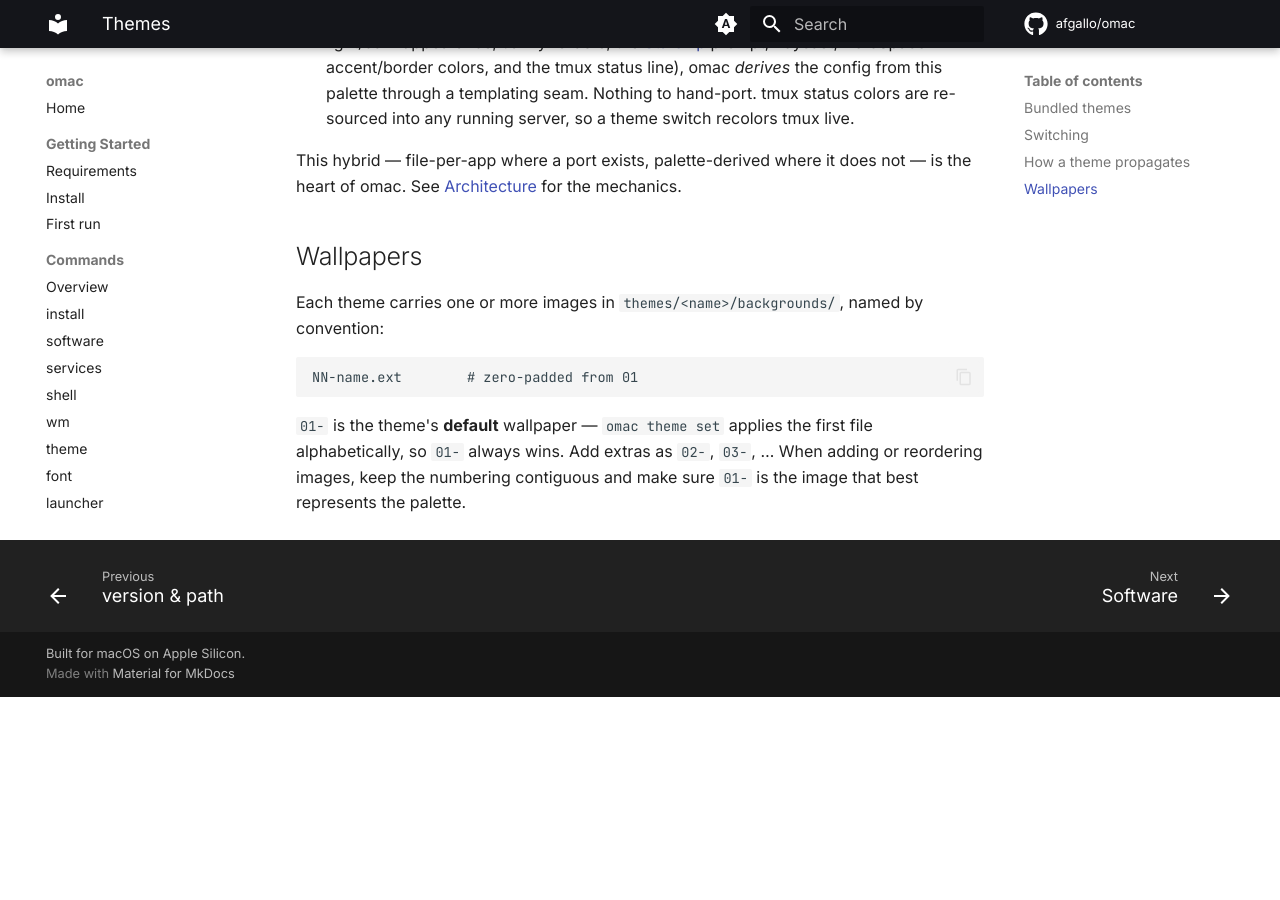
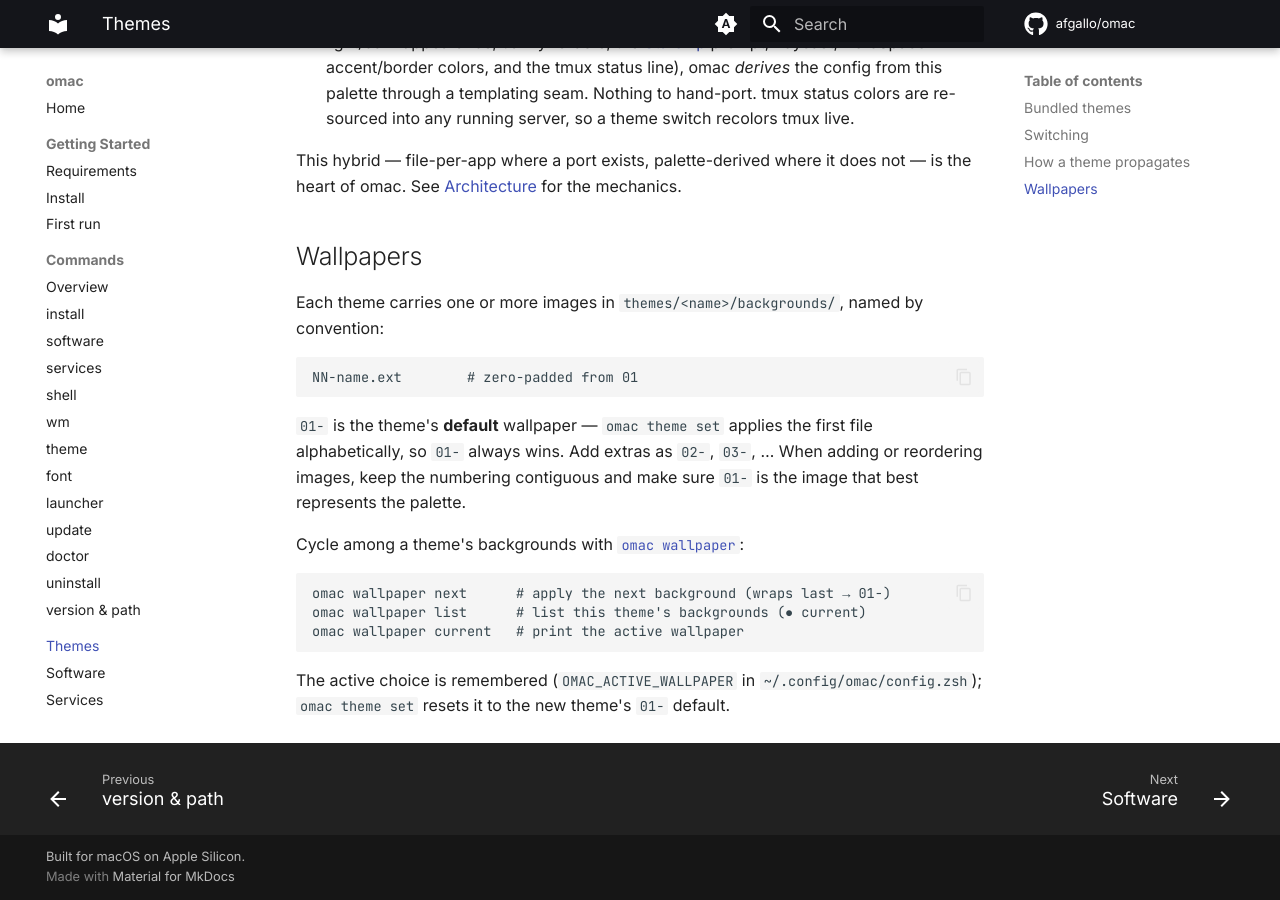
Before and after one commit to afgallo/omac, an MkDocs documentation site: the page built from docs/themes/index.md, in a window 1280 px wide and 900 px high, scrolled down 1147 px. Built offline with MkDocs 1.6.1 and Material for MkDocs 9.7.7, drawn with Linux system fonts in a browser that asks for light colours; comment, search, counter and statistics services are not loaded; before the commit the page ends 1844 px from its top, so only the background shows below that.

Commit message:
feat(wallpaper): add 'omac wallpaper' to cycle backgrounds per theme
Add a wallpaper module that cycles the desktop background within the
current theme: `next` (wraps last -> 01-), `list` (● current), and
`current`. Backgrounds live under the theme seam, so lib/wallpaper.zsh
is a thin sibling of lib/theme.zsh — reusing a new omac::theme::backgrounds
listing and an extracted omac::theme::apply_wallpaper_file setter.

The active choice persists as OMAC_ACTIVE_WALLPAPER in config.zsh (empty =
theme default); `omac theme set` resets it to the new theme's 01-.

Covered by test_wallpaper_core + test_wallpaper_cli and a theme-set
pointer-reset assertion; docs added for the command and Themes page.

Claude-Session: https://claude.ai/code/session_019Kxam2f1nJaZnzVPowrE76

````diff
--- a/docs/themes/index.md
+++ b/docs/themes/index.md
@@ -55,3 +55,14 @@ NN-name.ext        # zero-padded from 01
 alphabetically, so `01-` always wins. Add extras as `02-`, `03-`, … When adding or
 reordering images, keep the numbering contiguous and make sure `01-` is the image that best
 represents the palette.
+
+Cycle among a theme's backgrounds with [`omac wallpaper`](../commands/wallpaper.md):
+
+```
+omac wallpaper next      # apply the next background (wraps last → 01-)
+omac wallpaper list      # list this theme's backgrounds (● current)
+omac wallpaper current   # print the active wallpaper
+```
+
+The active choice is remembered (`OMAC_ACTIVE_WALLPAPER` in `~/.config/omac/config.zsh`);
+`omac theme set` resets it to the new theme's `01-` default.
````
Also changed, not shown: docs/commands/index.md (+1 -0 lines), docs/commands/wallpaper.md (added, +18 -0 lines), 10 other files.
